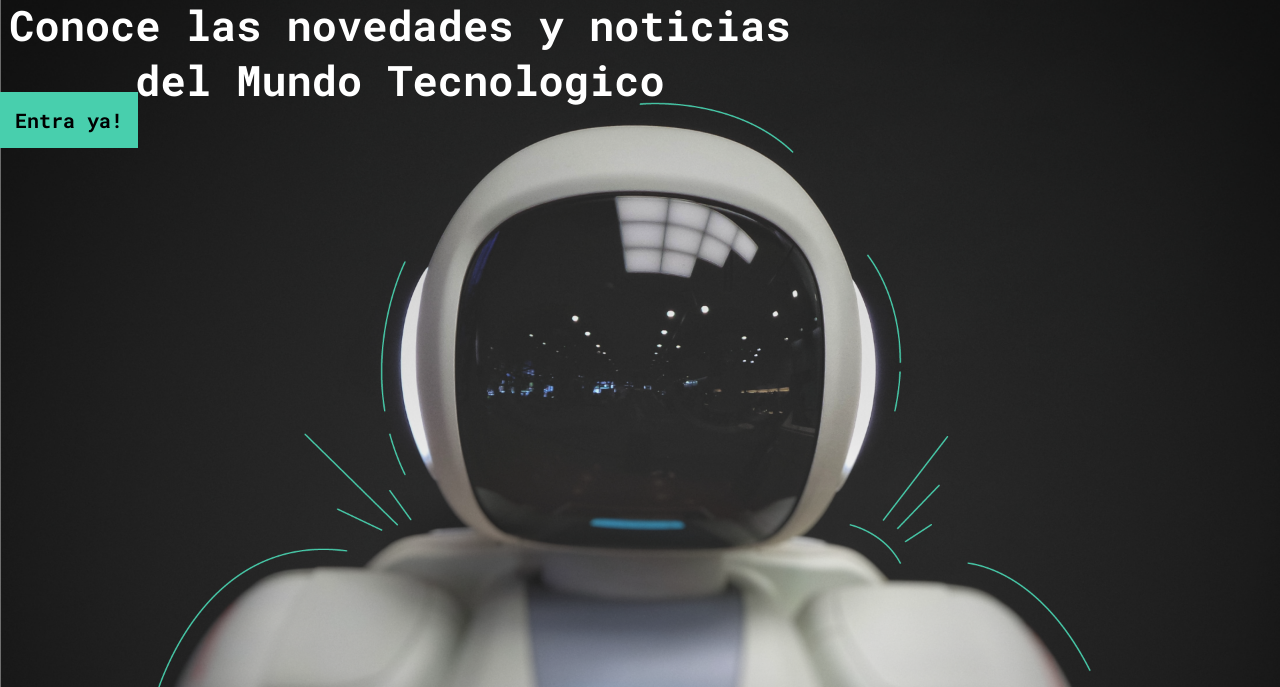
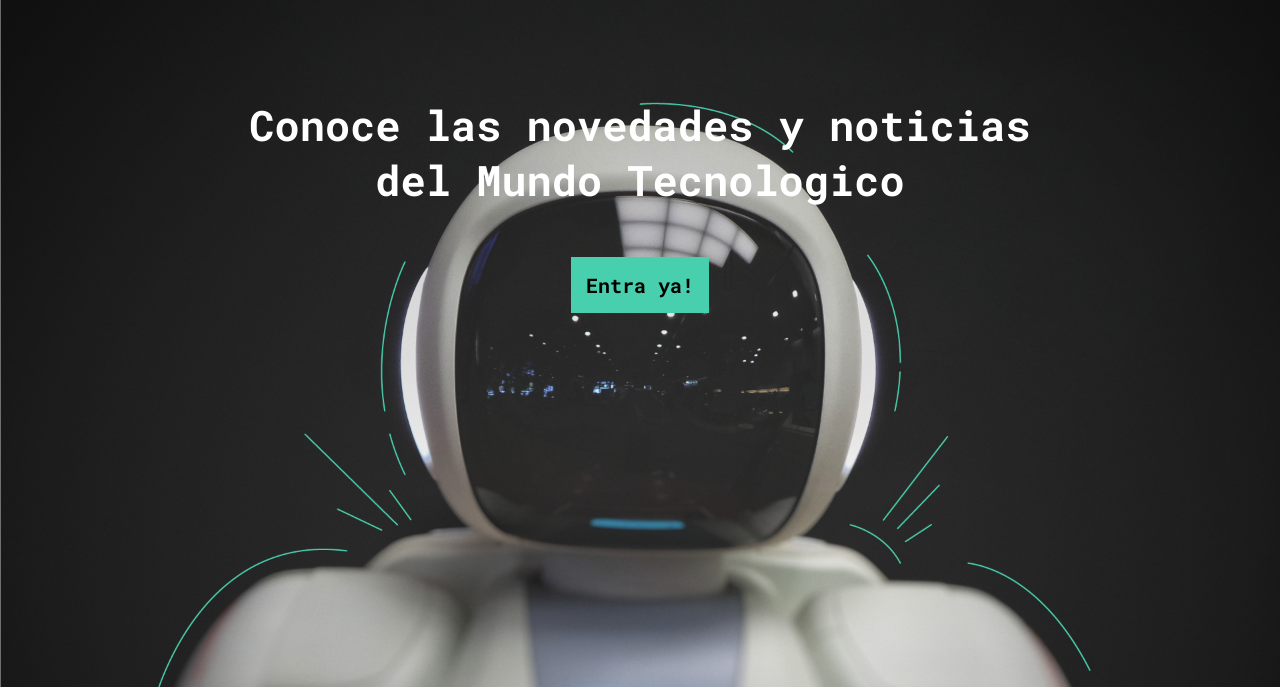
Before and after one commit to Quak1/curso-maquetacion-css, a plain HTML site: page index.html in a window 1280 px wide. Shown: the part 113-800 px from the top of the page. Drawn offline with Linux system fonts and the light colour scheme.

Commit message:
Index ready

```diff
--- a/css/main.css
+++ b/css/main.css
@@ -64,6 +64,10 @@ body {
 .main {
     flex-grow: 1;
 
+    display: flex;
+    flex-direction: column;
+    align-items: center;
+
     background-image: url("/assets/img/Cover.png");
     background-position: center;
     background-repeat: no-repeat;
@@ -71,6 +75,7 @@ body {
 }
 
 .main__info {
+    margin-top: 100px;
     max-width: 800px;
     text-align: center;
     font-size: 4.2rem;
@@ -78,6 +83,7 @@ body {
 }
 
 .main__enter {
+    margin-top: 50px;
     padding: 15px;
     font-size: 2rem;
     text-decoration: none;
```
